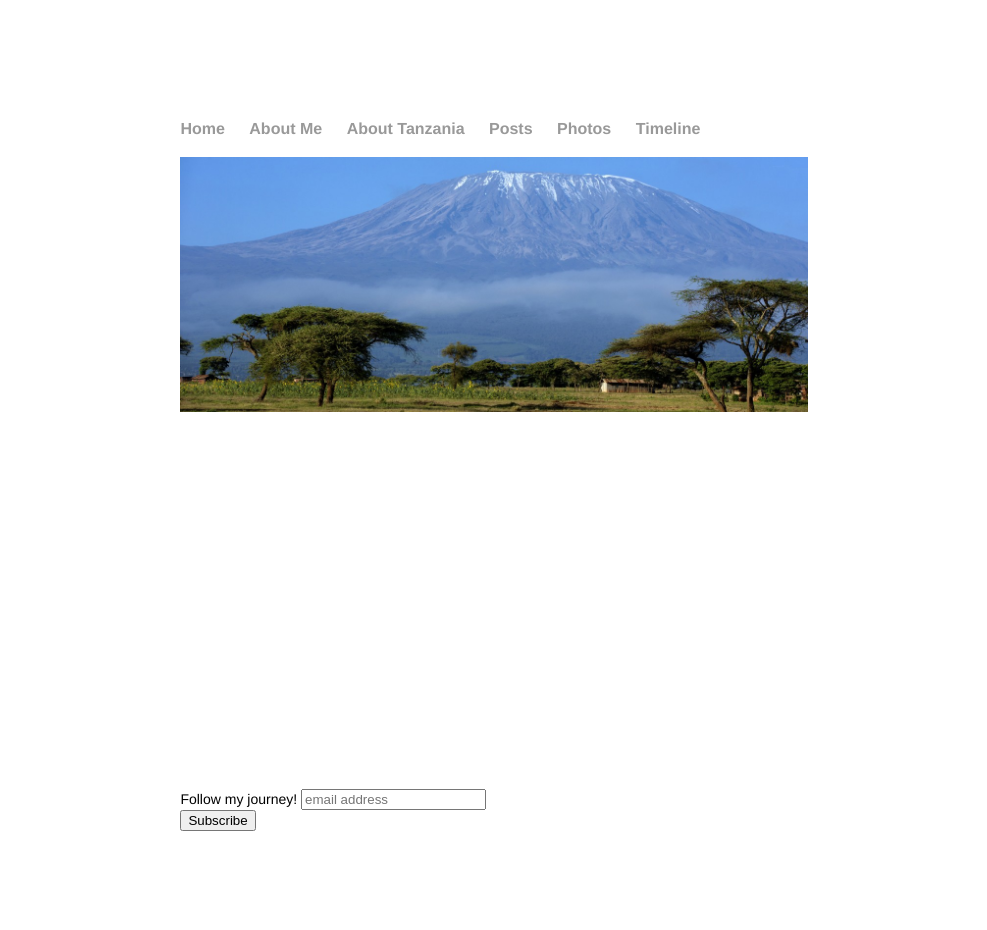
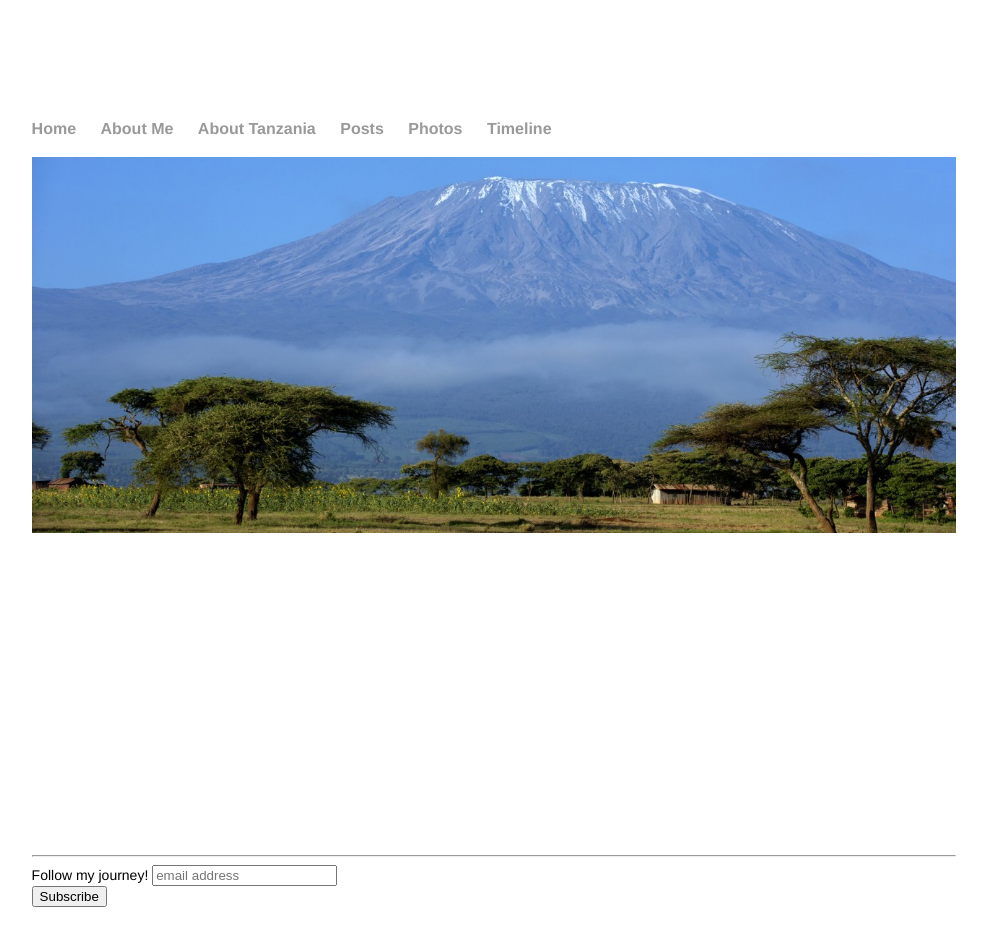
Before and after one commit to caliholman/caliholman.github.io, a Jekyll site: the page built from index.md, in a window 1280 px wide. Shown: the whole page, without its empty margins (146-1133 px from the left). Built offline with Jekyll 4.4.1, drawn with Linux system fonts in a browser that asks for light colours; comment, search, counter and statistics services are not loaded.

Commit message:
more formatting fixes

```diff
--- a/_layouts/default.html
+++ b/_layouts/default.html
@@ -40,8 +40,12 @@
 
                         <!-- this is the default template used -->
 			{{ content }}
+
 			</div><!-- /.container -->
+
 			<div id="footer">
+			<br>
+			<hr>
 			<div id="mc_embed_signup">
 			<form action="https://gmail.us3.list-manage.com/subscribe/post?u=d3a34ea732ad9a2774b7c1c1b&amp;id=3848a855d4" method="post" id="mc-embedded-subscribe-form" name="mc-embedded-subscribe-form" class="validate" target="_blank" novalidate>
 			    <div id="mc_embed_signup_scroll">
--- a/css/main.css
+++ b/css/main.css
@@ -1,7 +1,7 @@
 html,
 body {
    margin: 60px auto;
-   width: 70%;
+   width:85%;
    padding:0;
    height:90%;
 }
@@ -63,5 +63,5 @@ ul.body {
    position:absolute;
    bottom:0;
    width:100%;
-   height:60px;
+   height:20px;
 }
```
